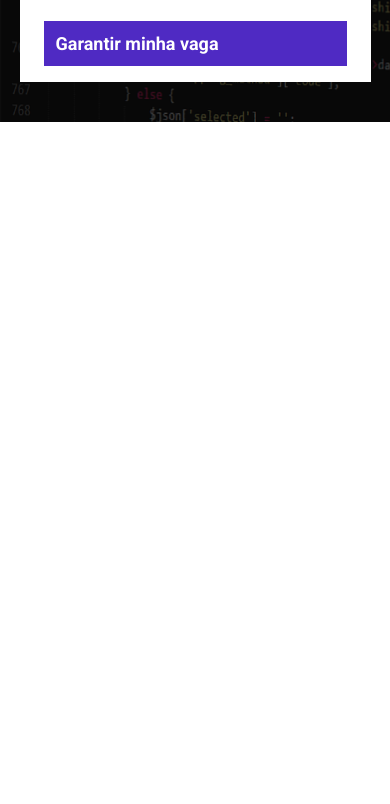
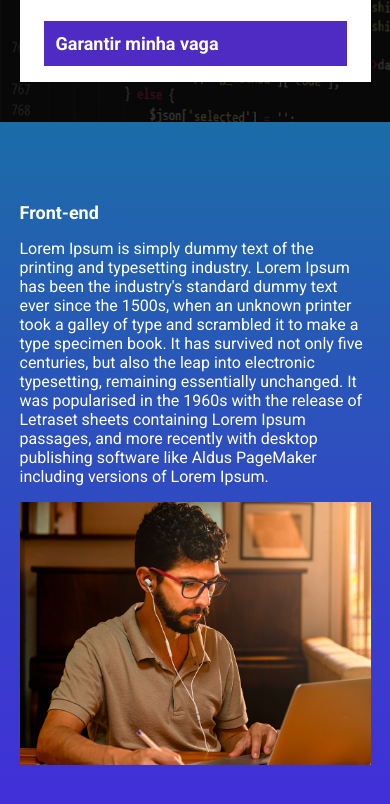
Before and after one commit to Stanley-Felix-Bergamo/EBAC_Talks, a website built with Parcel: page src/index.html in a window 390 px wide. Shown: the part 378-1182 px from the top of the page. Before the commit the page ends 844 px from the top, so only its background shows below. Built offline with nearby package versions, Linux system fonts and the light colour scheme.

Commit message:
add section event

```diff
--- a/src/index.html
+++ b/src/index.html
@@ -38,6 +38,24 @@
             </div>
         </div>
     </header>
+
+    <section class="event">
+        <div class="container">
+            <div class="event__details">
+                <h2 class="event__details__title">Front-end</h2>
+                <p class="event__details__description">Lorem Ipsum is simply dummy text of the printing and typesetting
+                    industry. Lorem Ipsum has been the
+                    industry's standard dummy text ever since the 1500s, when an unknown printer took a galley of type
+                    and scrambled it to make a type specimen book. It has survived not only five centuries, but also the
+                    leap into electronic typesetting, remaining essentially unchanged. It was popularised in the 1960s
+                    with the release of Letraset sheets containing Lorem Ipsum passages, and more recently with desktop
+                    publishing software like Aldus PageMaker including versions of Lorem Ipsum.
+                </p>
+            </div>
+            <img class="event__image" src="./images/frontend.png" alt="frontend">
+        </div>
+    </section>
+
     <script src="./scripts/main.js"></script>
 </body>
 
--- /dev/null
+++ b/src/styles/_event.scss
@@ -0,0 +1,39 @@
+.event {
+    padding: 80px 0;
+    background-image: linear-gradient(#1b6ca7, #442bdb);
+
+    .container {
+        display: flex;
+    }
+
+    &__image {
+        max-width: 360px;
+    }
+
+    &__details {
+        margin-right: 40px;
+
+        &__title {
+            font-size: 18px;
+            font-weight: bold;
+            margin-bottom: 16px;
+        }
+    }
+
+    &__description {
+        line-height: 22px;
+    }
+
+    @media (max-width: 640px) {
+        .container {
+            display: block;
+        }
+        &__image {
+            width: 100%;
+        }
+        &__details {
+            margin-right: 0;
+            margin-bottom: 16px;
+        }
+    }
+}
--- a/src/styles/main.scss
+++ b/src/styles/main.scss
@@ -1,6 +1,7 @@
 @use "./hero";
 @use "./components/infos_bar";
 @use "./components/buttons";
+@use "./event";
 
 * {
     margin: 0;
```
